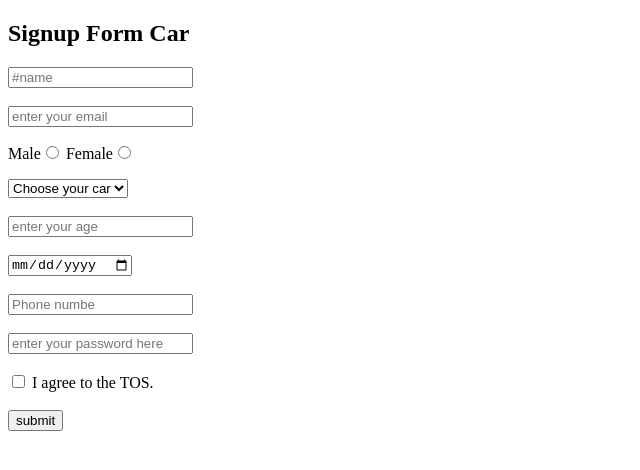
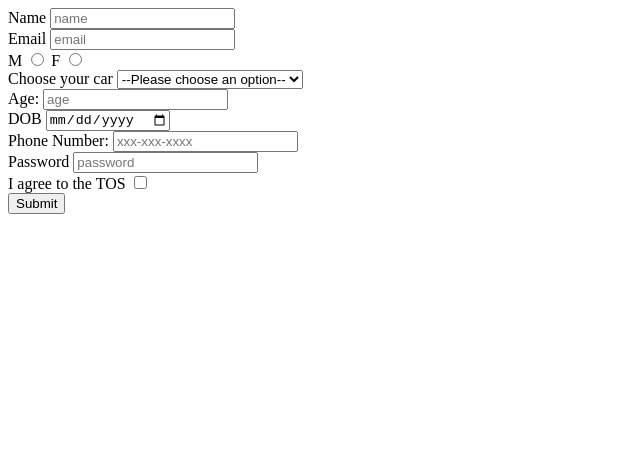
Before and after one commit to acciojob/signup-form-car-Samiriddhi, a website: page main.html in a window 1280 px wide. Shown: the whole page, without its empty margins (0-640 px from the left). Drawn offline with Linux system fonts and the light colour scheme.

Commit message:
created a submission

```diff
--- a/main.html
+++ b/main.html
@@ -1,4 +1,4 @@
-<!DOCTYPE html>
+<!--<!DOCTYPE html>
 
 <html>
 
@@ -7,7 +7,6 @@
 </head>
 
 <body>
-	<!-- the entire body must be written by student -->
 	<h2>Signup Form Car</h2>
 	<form>
 	    <input type="text" name="Name" placeholder="#name" required><br><br>
@@ -36,4 +35,59 @@
 
 </body>
 
+</html>-->
+  <!DOCTYPE html>
+
+<html>
+
+<head>
+	<link rel="stylesheet" href="styles.css">
+</head>
+
+<body>
+	<!-- the entire body must be written by student -->
+	<form id="my-form" method="post">
+                <label for="name">Name</label>
+                <input type="text" id="name" placeholder='name' required>
+                <br>
+                <label for="email">Email</label>
+                <input type="email" id="email" placeholder='email' required>
+                <br>
+                <label for="gender_m">M</label>
+                <input type="radio" id="gender_m" name="gender" required>
+                <label for="gender">F</label>
+                <input type="radio" id="gender_f" name="gender" required>
+                <br>
+                <label for="cars">Choose your car</label>
+                <select name="cars" id="cars" required>
+            <option value="">--Please choose an option--</option>
+                        <option>BMW</option>
+                        <option>Audi</option>
+                        <option>Mercedes</option>
+                </select>
+                <br>
+                <label for="age">Age:</label>
+                <input type="number" id="age" min="0" placeholder="age" required>
+                <br>
+                <label for="dob">DOB</label>
+                <input type="date" id="dob" required>
+                <br>
+        <label for='tel'>Phone Number:</label>
+        <input type='tel' id='tel' placeholder='xxx-xxx-xxxx'>
+        <br>
+                <label for="password">Password</label>
+                <input type="password" id="password" placeholder="password" required>
+                <br>
+        <label for='tos'>I agree to the TOS</label>
+        <input type='checkbox' id='tos' required>
+        <br>
+                <button type="submit">Submit</button>
+        </form>
+
+
+	<script type="text/javascript" src="./script.js">
+	</script>
+
+</body>
+
 </html>
```
